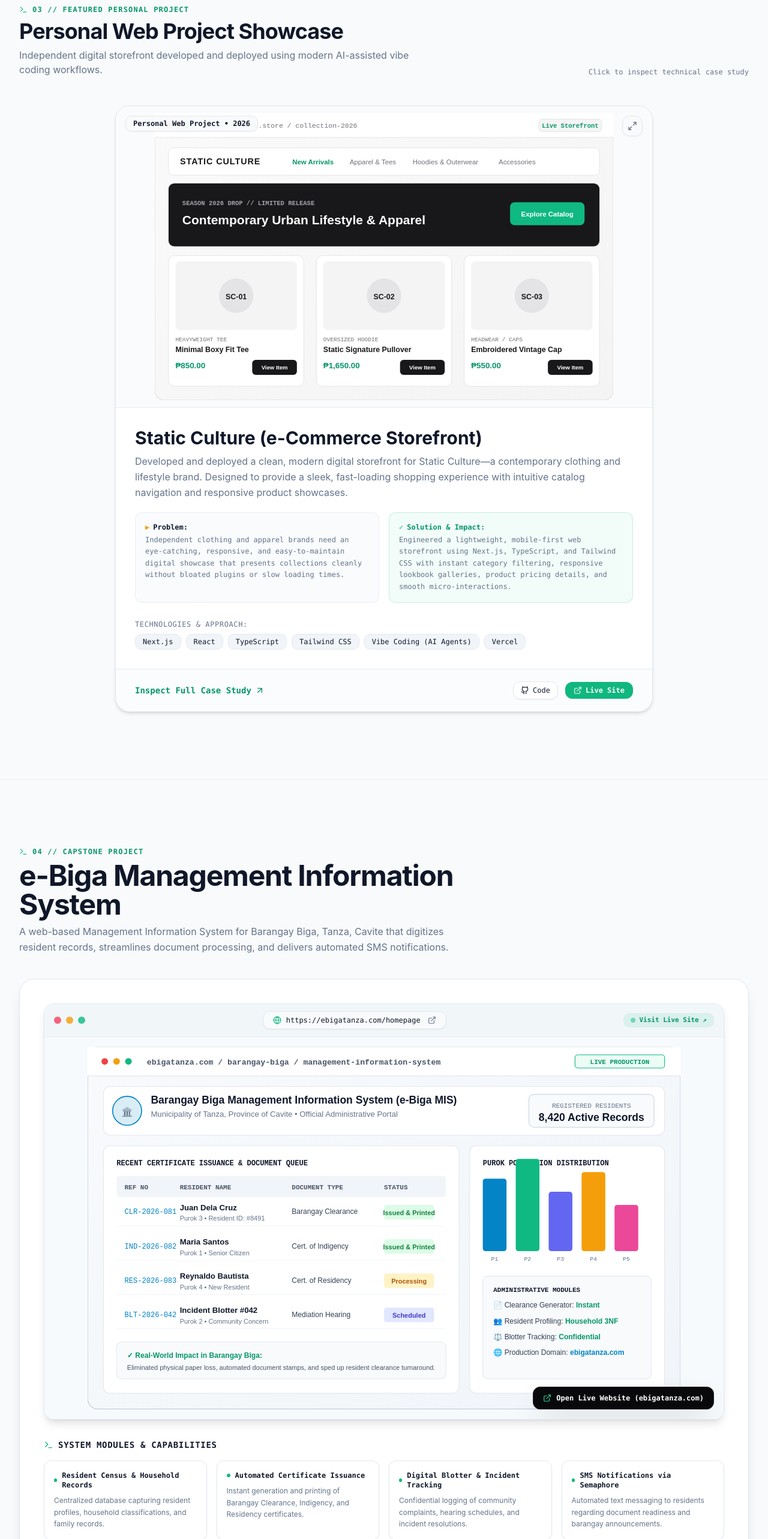
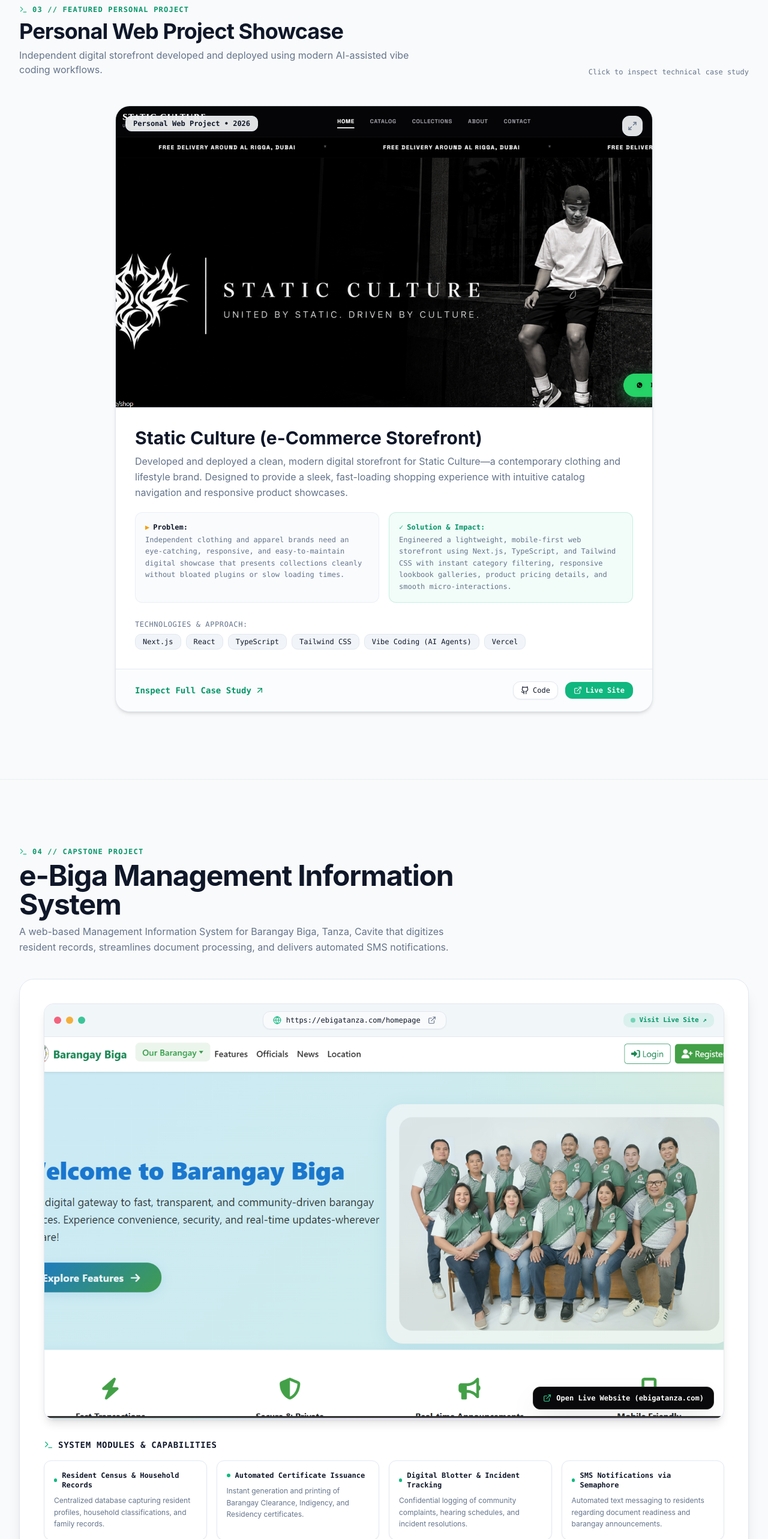
Before and after one commit to brixsese27/brixportfolio, a Next.js app: page / in a window 1280 px wide. Shown: the part 3029-5595 px from the top of the page at 60% size. Built offline with nearby package versions, Linux system fonts and the light colour scheme.

Commit message:
feat: replace project placeholders with real ebigahomepage and staticculture screenshots

```diff
--- a/components/capstone.tsx
+++ b/components/capstone.tsx
@@ -136,7 +136,7 @@
                 src={capstoneData.image}
                 alt="e-Biga Management Information System Live UI Preview"
                 fill
-                className="object-contain p-2 sm:p-4 transition-transform duration-300 group-hover:scale-[1.01]"
+                className="object-cover transition-transform duration-500 group-hover:scale-102"
                 sizes="(max-width: 1200px) 100vw, 1200px"
                 priority
               />
--- a/components/projects.tsx
+++ b/components/projects.tsx
@@ -70,7 +70,7 @@
                     src={project.image}
                     alt={project.title}
                     fill
-                    className="object-contain p-3 transition-transform duration-500 group-hover:scale-105"
+                    className="object-cover transition-transform duration-500 group-hover:scale-105"
                     sizes="(max-width: 1024px) 100vw, 900px"
                     priority
                   />
--- a/data/capstone.ts
+++ b/data/capstone.ts
@@ -78,5 +78,5 @@
   contributions: [],
   githubUrl: "https://github.com/brixsese27/brixportfolio",
   liveUrl: "https://ebigatanza.com/homepage",
-  image: "/projects/ebiga-mis.svg"
+  image: "/ebigahomepage.png"
 };
--- a/data/projects.ts
+++ b/data/projects.ts
@@ -41,6 +41,6 @@
     ],
     githubUrl: "https://github.com/brixsese27/brixportfolio",
     liveUrl: "https://brixportfolio.vercel.app",
-    image: "/projects/static-culture.svg"
+    image: "/staticculturehomepage.png"
   }
 ];
```
Also changed, not shown: public/ebigahomepage.png (added), public/staticculturehomepage.png (added).
